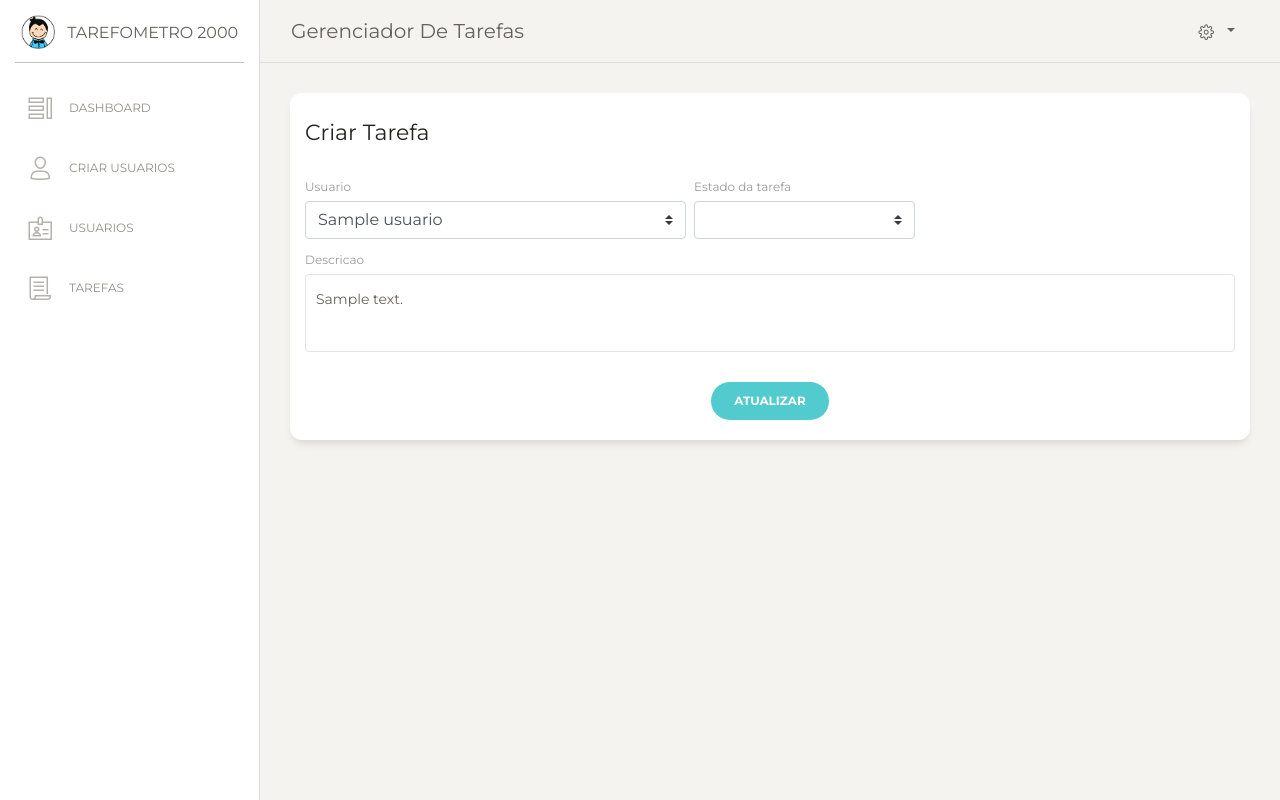
After one commit to VStahelin/gerenciador-de-tarefas, a Django app: page /AtualizarTarefa/1 in a window 1280 px wide. The commit adds this page. Run offline with Django 3.2, Linux system fonts and the light colour scheme; tables that the repository leaves empty hold one stand-in row (values such as "Sample post"); some libraries are stand-ins or nearby versions.

Commit message:
Refatoracao

```diff
--- a/gerenciador/tarefas/dao/tarefasDao.py
+++ b/gerenciador/tarefas/dao/tarefasDao.py
@@ -1,16 +1,20 @@
 from ..models import Tarefa
 
 
+def getTarefa(id):
+    return Tarefa.objects.get(id=id)
+
+
 def getTotalTarefasPorUsuario(usuario_id):
-    return Tarefa.objects.filter(user=usuario_id).count()
+    return Tarefa.objects.filter(usuario=usuario_id).count()
 
 
 def getTotalTarefasPorUsuarioFeitas(usuario_id):
-    return Tarefa.objects.filter(user=usuario_id, concluido=True).count()
+    return Tarefa.objects.filter(usuario=usuario_id, concluido=True).count()
 
 
 def getTotalTarefasPorUsuarioPendentes(usuario_id):
-    return Tarefa.objects.filter(user=usuario_id, concluido=False).count()
+    return Tarefa.objects.filter(usuario=usuario_id, concluido=False).count()
 
 
 def getTotalTarefas():
@@ -24,18 +28,27 @@ def getTotalTarefasFeitas():
 def getTotalTarefasPendentes():
     return Tarefa.objects.filter(concluido=False).count()
 
+
 def getTarefas():
     return Tarefa.objects.all()
 
+
 def getTarefasPorUsuario(usuario_id):
-    return Tarefa.objects.filter(user=usuario_id)
+    return Tarefa.objects.filter(usuario=usuario_id)
 
 
 def deleteTarefa(id_tarefa):
     Tarefa.objects.filter(id=id_tarefa).delete()
 
+
 def criarTarefa(tarefa):
     tarefa.save()
 
-def atualizarTarefa(id_tarefa, novo_estado):
-    Tarefa.objects.filter(id=id_tarefa).update(concluido=novo_estado)
+
+def atualizarEstadoTarefa(tarefa_id, novo_estado):
+    Tarefa.objects.filter(id=tarefa_id).update(concluido=novo_estado)
+
+
+def atualizarTarefa(tarefa):
+    Tarefa.objects.filter(id=tarefa.id).update(descricao=tarefa.descricao, concluido=tarefa.concluido,
+                                               usuario=tarefa.usuario)
--- a/gerenciador/tarefas/dao/usuarioDao.py
+++ b/gerenciador/tarefas/dao/usuarioDao.py
@@ -3,6 +3,7 @@ from ..models import Usuario
 
 def getTodosUsuarios():
     return Usuario.objects.all()
+
 
 def getTotalUsuarios():
     return Usuario.objects.all().count()
@@ -18,3 +19,7 @@ def createUsuario(nome):
 
 def deleteUsuario(id):
     Usuario.objects.filter(id=id).delete()
+
+
+def atualizarUsuario(usuario):
+    Usuario.objects.filter(pk=usuario.id).update(nome=usuario.nome)
--- a/gerenciador/tarefas/models.py
+++ b/gerenciador/tarefas/models.py
@@ -10,7 +10,7 @@ class Usuario(models.Model):
 class Tarefa(models.Model):
     descricao = models.TextField()
     concluido = models.BooleanField()
-    user = models.ForeignKey(Usuario, on_delete=models.CASCADE)
+    usuario = models.ForeignKey(Usuario, on_delete=models.CASCADE)
 
     def __str__(self):
         return self.descricao
--- /dev/null
+++ b/gerenciador/tarefas/templates/AtualizarTarefa.html
@@ -0,0 +1,69 @@
+{% extends 'base.html' %}
+{% load static %}
+{% block content %}
+    <div class="wrapper ">
+        {% include 'partials/menu.html' %}
+        <div class="main-panel">
+            {% include 'partials/nav.html' %}
+            <div class="content">
+                <div class="row">
+                    <div class="col-md-12">
+                        <div class="card card-user">
+                            <div class="card-header">
+                                <h5 class="card-title">Criar Tarefa</h5>
+                            </div>
+                            <div class="card-body">
+                                <form action="{% url 'atualizarTarefa' tarefa.id %}" method="POST">
+                                    {% csrf_token %}
+                                    <input type="hidden" name="acao" value="atualizar_conteudo">
+                                    <div class="row">
+                                        <div class="col-md-5 pr-1">
+                                            <label>Usuario</label>
+                                            <div class="input-group">
+                                                <select class="custom-select" name="id_usuario" required>
+                                                    {% for usuario in usuarios %}
+                                                        {% if usuario == usuario.nome %}
+                                                            <option selected value="{{ usuario.id }}">{{ usuario.nome }}</option>
+                                                        {% else %}
+                                                            <option value="{{ usuario.id }}">{{ usuario.nome }}</option>
+                                                        {% endif %}
+                                                    {% endfor %}
+                                                </select>
+                                            </div>
+                                        </div>
+                                        <div class="col-md-3 pl-1">
+                                            <label>Estado da tarefa</label>
+                                            <div class="input-group">
+                                                <select class="custom-select" name="estado_tarefa" required>
+                                                    <option selected></option>
+                                                    <option value="1">Feito</option>
+                                                    <option value="0">Pendente</option>
+                                                </select>
+                                            </div>
+                                        </div>
+                                    </div>
+                                    <div class="row">
+                                        <div class="col-md-12">
+                                            <div class="form-group">
+                                                <label>Descricao</label>
+                                                <textarea required name="descricao" class="form-control textarea">{{ tarefa.descricao }}</textarea>
+                                            </div>
+                                        </div>
+                                    </div>
+                                    <div class="row">
+                                        <div class="update ml-auto mr-auto">
+                                            <button type="submit" class="btn btn-primary btn-round">Atualizar</button>
+                                        </div>
+                                    </div>
+                                </form>
+                            </div>
+                        </div>
+                    </div>
+                </div>
+            </div>
+        </div>
+    </div>
+    <script>
+
+    </script>
+{% endblock %}
--- a/gerenciador/tarefas/templates/ListaUsuarios.html
+++ b/gerenciador/tarefas/templates/ListaUsuarios.html
@@ -37,9 +37,8 @@
                                             </form>
                                         </td>
                                         <td>
-                                            <form action="{% url 'usuario' %}" method="POST">
+                                            <form action="{% url 'usuario' usuario.id%}" method="POST">
                                                 {% csrf_token %}
-                                                <input type="hidden" name="usuario_id" value="{{ usuario.id }}">
                                                 <input type="submit" class="btn btn-success btn-sm" value="Detalhes"></submitt>
                                             </form>
                                         </td>
--- a/gerenciador/tarefas/templates/PaginaErro.html
+++ b/gerenciador/tarefas/templates/PaginaErro.html
@@ -6,7 +6,7 @@
     <div class="main-panel">
         {% include 'partials/nav.html' %}
         <div class="content">
-            Deu ruim
+            Deu ruim: {{ message }}
         </div>
     </div>
 </div>
--- a/gerenciador/tarefas/templates/partials/Menu.html
+++ b/gerenciador/tarefas/templates/partials/Menu.html
@@ -35,7 +35,7 @@
             <li>
                 <a href="{% url 'listaTarefas' %}">
                     <i class="nc-icon nc-paper"></i>
-                    <p>Atividades</p>
+                    <p>Tarefas</p>
                 </a>
             </li>
         </ul>
--- a/gerenciador/tarefas/urls.py
+++ b/gerenciador/tarefas/urls.py
@@ -7,12 +7,13 @@ urlpatterns = [
     path('', views.dashboard, name='dashboard'),
     path('Dashboard', views.dashboard, name='dashboard'),
     path('ListaUsuarios', views.listaUsuarios, name='listaUsuarios'),
-    path('Usuario', views.usuario, name='usuario'),
+    path('Usuario/<int:usuario_id>', views.usuario, name='usuario'),
     path('CriarUsuario', views.criarUsuario, name='criarUsuario'),
     path('ListaTarefas', views.listaTarefas, name='listaTarefas'),
     path('CriarTarefa', views.criarTarefa, name='criarTarefa'),
     path('DeletarTarefa', views.deletarTarefa, name='deletarTarefa'),
     path('DeletarUsuario', views.deletarUsuario, name='deletarUsuario'),
     path('PaginaErro', views.paginaErro, name='paginaErro'),
-    path('AtualizarTarefa', views.atualizarTarefa, name='atualizarTarefa')
+    path('AtualizarTarefa/<int:id_tarefa>', views.atualizarTarefa, name='atualizarTarefa'),
+    path('AtualizarUsuario/<int:usuario_id>', views.atualizarUsuario, name='atualizarUsuario')
 ]
--- a/gerenciador/tarefas/views.py
+++ b/gerenciador/tarefas/views.py
@@ -19,8 +19,7 @@ def listaUsuarios(request):
     return render(request, 'ListaUsuarios.html', {'lista': usuarios})
 
 
-def usuario(request):
-    usuario_id = int(request.POST['usuario_id'])
+def usuario(request, usuario_id):
     dados = {'usuario': usuarioDao.getUsuario(usuario_id),
              'tarefas': tarefasDao.getTarefasPorUsuario(usuario_id),
              'total_tarefas': tarefasDao.getTotalTarefasPorUsuario(usuario_id),
@@ -40,6 +39,19 @@ def criarUsuario(request):
             return redirect('criarUsuario')
     else:
         return render(request, 'CriarUsuario.html')
+
+
+def atualizarUsuario(request, usuario_id):
+    if request.method == 'POST':
+        novo_nome = request.POST['novo_nome']
+        if novo_nome.strip():
+            usuarioDao.atualizarUsuario(Usuario(id=usuario_id, nome=novo_nome))
+            return redirect('listaUsuarios')
+        else:
+            return redirect('paginaErro', "nome em branco")
+    else:
+        usuario = usuarioDao.getUsuario(int(usuario_id))
+        return render(request, 'AtualizarUsuario.html', {'usuario': usuario})
 
 
 def deletarUsuario(request):
@@ -71,10 +83,14 @@ def listaTarefas(request):
 def criarTarefa(request):
     if request.method == 'POST':
         try:
-            tarefa = Tarefa(descricao=request.POST['descricao'], concluido=bool(request.POST['estado_tarefa']),
-                            user=Usuario.objects.get(pk=int(request.POST['id_usuario'])))
-            tarefasDao.criarTarefa(tarefa)
-            return redirect('listaTarefas')
+            descricao = request.POST['descricao']
+            if descricao.strip():
+                tarefa = Tarefa(descricao=descricao, concluido=bool(request.POST['estado_tarefa']),
+                                usuario=Usuario.objects.get(pk=int(request.POST['id_usuario'])))
+                tarefasDao.criarTarefa(tarefa)
+                return redirect('listaTarefas')
+            else:
+                return redirect('criarTarefa')
         except:
             return redirect('paginaErro')
     else:
@@ -82,19 +98,29 @@ def criarTarefa(request):
         return render(request, 'CriarTarefa.html', {'lista': usuarios})
 
 
-def atualizarTarefa(request):
+def atualizarTarefa(request, id_tarefa):
     if request.method == 'POST':
-        # try:
-            id_tarefa = int(request.POST['id_tarefa'])
+        if 'atualizar_estado' in request.POST['acao']:
             if 'Feito' in request.POST['novo_estado']:
                 novo_estado = True
             else:
                 novo_estado = False
-            tarefasDao.atualizarTarefa(id_tarefa, novo_estado)
+            tarefasDao.atualizarEstadoTarefa(id_tarefa, novo_estado)
             return redirect('listaTarefas')
-        # except:
-        #     return redirect('paginaErro')
+        else:
+            descricao = request.POST['descricao']
+            if descricao.strip():
+                tarefa = Tarefa(id=id_tarefa, descricao=descricao, concluido=bool(request.POST['estado_tarefa']),
+                                usuario=Usuario.objects.get(pk=int(request.POST['id_usuario'])))
+                tarefasDao.atualizarTarefa(tarefa)
+                return redirect('listaTarefas')
+            else:
+                return redirect('criarTarefa')
+    else:
+        tarefa = tarefasDao.getTarefa(id_tarefa)
+        usuarios = usuarioDao.getTodosUsuarios()
+        return render(request, 'AtualizarTarefa.html', {'tarefa': tarefa, 'usuarios': usuarios})
 
 
-def paginaErro(request):
-    return render(request, 'PaginaErro.html')
+def paginaErro(request, message):
+    return render(request, 'PaginaErro.html', {'message': message})
```
Also changed, not shown: gerenciador/tarefas/templates/AtualizarUsuario.html (added, +39 -0 lines), gerenciador/tarefas/templates/ListaTarefa.html (+15 -8 lines), gerenciador/tarefas/templates/Usuario.html (+26 -9 lines), gerenciador/tarefas/migrations/0004_auto_20210309_1322.py (added).
